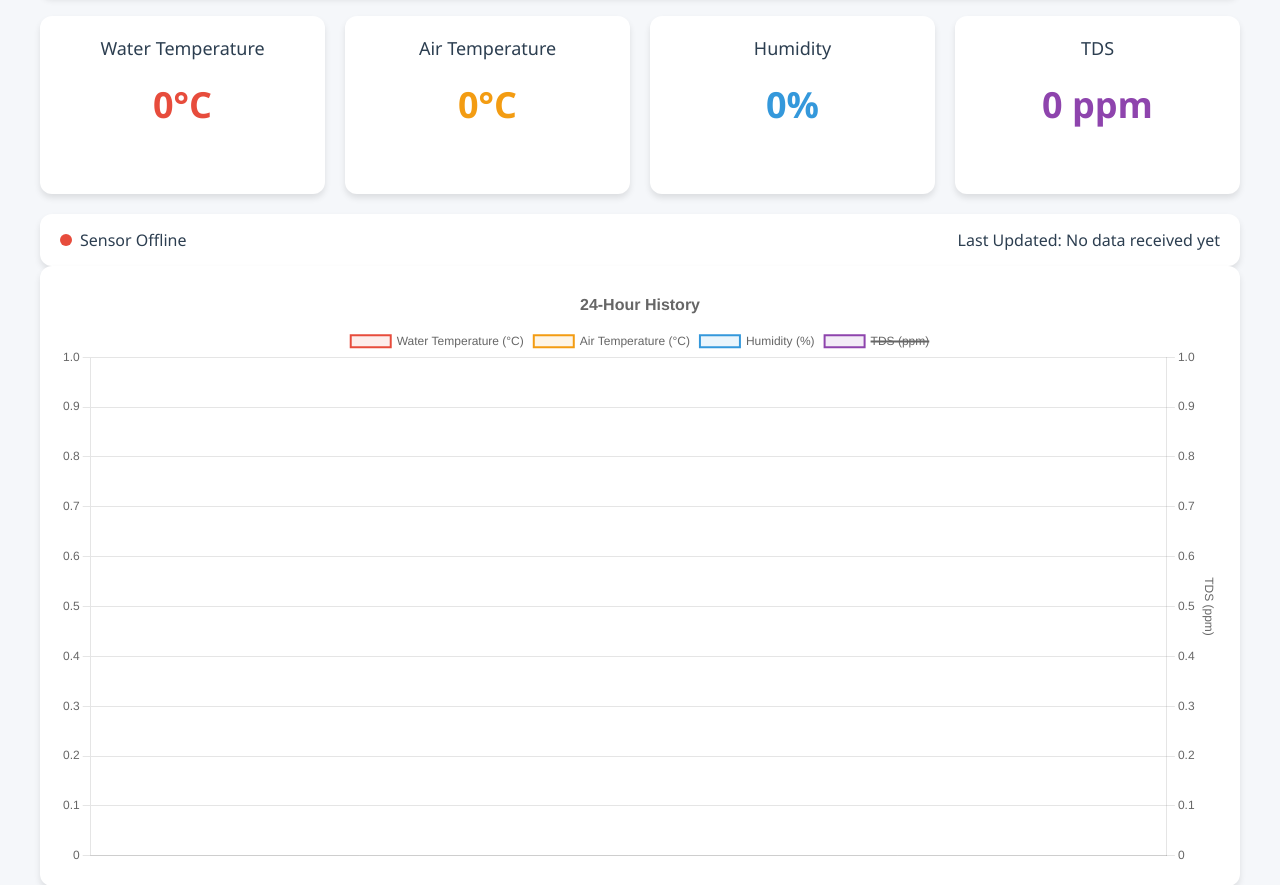
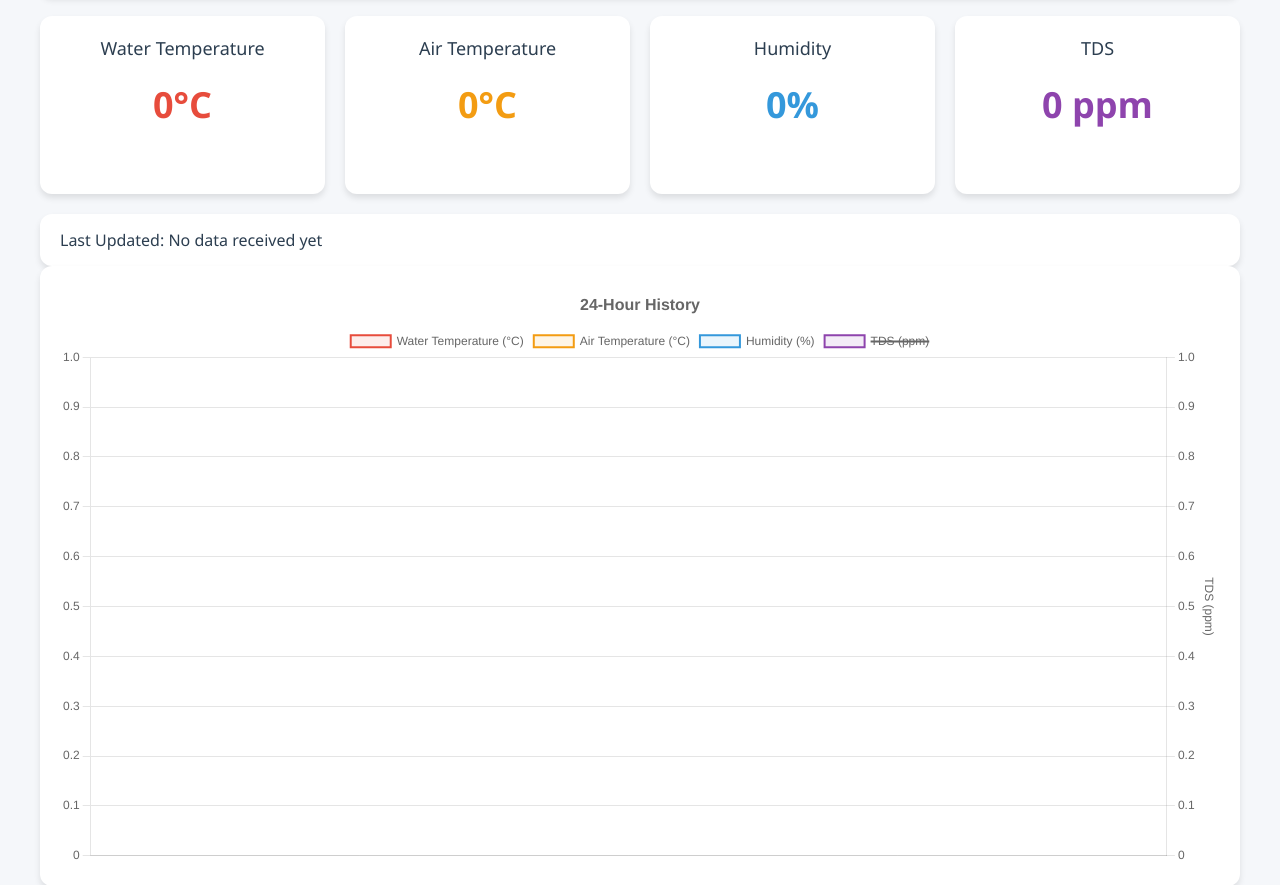
Before and after one commit to shreyash-patukale/cloud-crop, a Flask app: page / in a window 1280 px wide. Shown: the part 216-1101 px from the top of the page. Run offline with Flask 3, Linux system fonts and the light colour scheme; data that the repository does not hold is empty.

Commit message:
Update index.html

```diff
--- a/templates/index.html
+++ b/templates/index.html
@@ -211,7 +211,7 @@
     <nav>
         <div class="nav-left">
             <a href="/" class="nav-button">Home</a>
-            <a href="/user-management/" class="nav-button">Settings</a>
+            <a href="#" class="nav-button">Settings</a>
             <a href="#" class="nav-button">Reports</a>
         </div>
         <div class="nav-right">
@@ -248,10 +248,6 @@
         </div>
 
         <div class="status">
-            <div class="status-indicator">
-                <div class="status-dot"></div>
-                <span>Sensor Online</span>
-            </div>
             <div>Last Updated: {{ last_updated }}</div>
         </div>
         <div class="chart-container">
```
